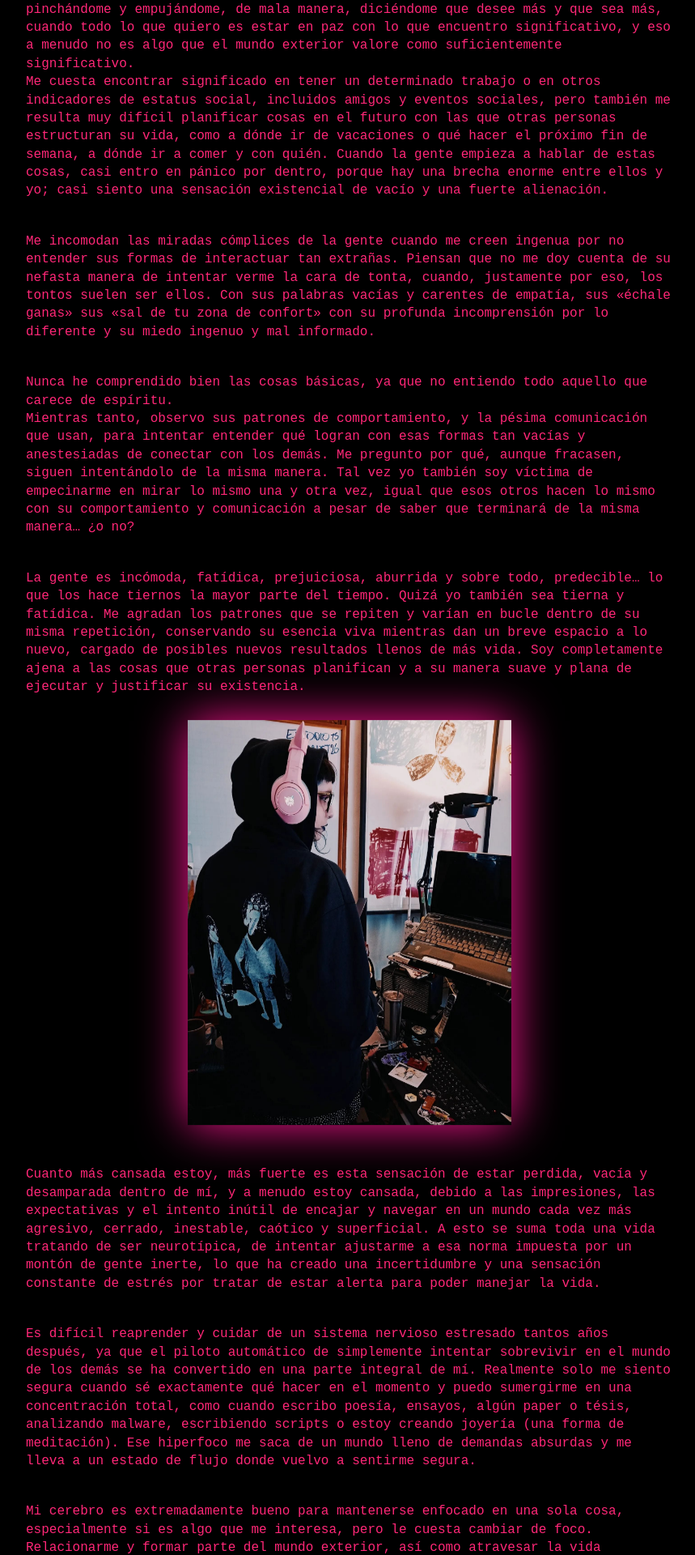
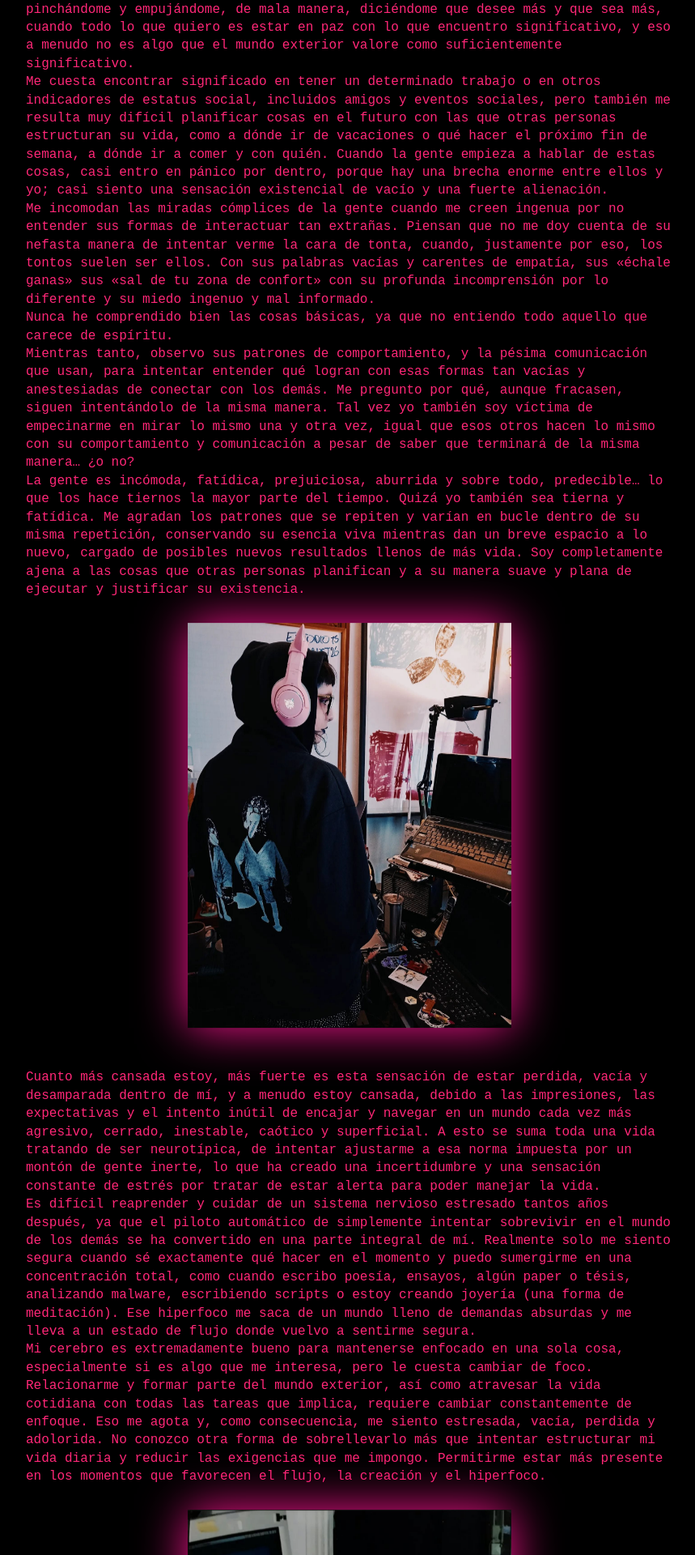
Before and after one commit to medusahra/medusahra.github.io, a Jekyll site: the page built from _posts/2025-11-13-neurodivergente.md, in a window 1280 px wide. Shown: the part 1122-3042 px from the top of the page at 81% size, without its empty margins (208-1067 px from the left). Built offline with Jekyll 4.4.1, drawn with Linux system fonts in a browser that asks for light colours.

Commit message:
Update 2025-11-13-neurodivergente.md

```diff
--- a/_posts/2025-11-13-neurodivergente.md
+++ b/_posts/2025-11-13-neurodivergente.md
@@ -18,29 +18,20 @@ Muy a menudo, más de lo que quisiera, me siento vacía y perdida, también terr
 
 Puedo ser ajena a cosas para las que otras personas se preparan, pero siento un significado profundo por unos segundos cuando hay un olor a pasto mojado en el aire después de la lluvia o cuando encuentro la mirada de mi gata Zero en el balcón, temprano en la mañana mientras el sol está saliendo o cuando cae el atardecer y se refleja en mi ventana. Solo pequeños destellos de significado y alegría abrumadores. Luego vuelvo a sentirme vacía y perdida la mayor parte del tiempo.
 
-<div style="margin: 40px 0;"></div>
-
 
 <img src="/assets/zero1.jpg" alt="zerogata" style="max-width: 90%; width: 400px; display: block; margin: 40px auto; filter: drop-shadow(0 0 30px #ff1493);">
-
-<div style="margin: 40px 0;"></div>
 
 
 En un mundo exterior, que con todas sus impresiones, constantemente está pinchándome y empujándome, de mala manera, diciéndome que desee más y que sea más, cuando todo lo que quiero es estar en paz con lo que encuentro significativo, y eso a menudo no es algo que el mundo exterior valore como suficientemente significativo.
 
 Me cuesta encontrar significado en tener un determinado trabajo o en otros indicadores de estatus social, incluidos amigos y eventos sociales, pero también me resulta muy difícil planificar cosas en el futuro con las que otras personas estructuran su vida, como a dónde ir de vacaciones o qué hacer el próximo fin de semana, a dónde ir a comer y con quién. Cuando la gente empieza a hablar de estas cosas, casi entro en pánico por dentro, porque hay una brecha enorme entre ellos y yo; casi siento una sensación existencial de vacío y una fuerte alienación.
 
-<div style="margin: 40px 0;"></div>
-
 Me incomodan las miradas cómplices de la gente cuando me creen ingenua por no entender sus formas de interactuar tan extrañas. Piensan que no me doy cuenta de su nefasta manera de intentar verme la cara de tonta, cuando, justamente por eso, los tontos suelen ser ellos. Con sus palabras vacías y carentes de empatía, sus «échale ganas» sus «sal de tu zona de confort» con su profunda incomprensión por lo diferente y su miedo ingenuo y mal informado.
 
-<div style="margin: 40px 0;"></div>
 
 Nunca he comprendido bien las cosas básicas, ya que no entiendo todo aquello que carece de espíritu.
 
 Mientras tanto, observo sus patrones de comportamiento, y la pésima comunicación que usan, para intentar entender qué logran con esas formas tan vacías y anestesiadas de conectar con los demás. Me pregunto por qué, aunque fracasen, siguen intentándolo de la misma manera. Tal vez yo también soy víctima de empecinarme en mirar lo mismo una y otra vez, igual que esos otros hacen lo mismo con su comportamiento y comunicación a pesar de saber que terminará de la misma manera... ¿o no?
-
-<div style="margin: 40px 0;"></div>
 
 La gente es incómoda, fatídica, prejuiciosa, aburrida y sobre todo, predecible... lo que los hace tiernos la mayor parte del tiempo. Quizá yo también sea tierna y fatídica. Me agradan los patrones que se repiten y varían en bucle dentro de su misma repetición, conservando su esencia viva mientras dan un breve espacio a lo nuevo, cargado de posibles nuevos resultados llenos de más vida. Soy completamente ajena a las cosas que otras personas planifican y a su manera suave y plana de ejecutar y justificar su existencia.
 
@@ -52,11 +43,9 @@ La gente es incómoda, fatídica, prejuiciosa, aburrida y sobre todo, predecible
 
 Cuanto más cansada estoy, más fuerte es esta sensación de estar perdida, vacía y desamparada dentro de mí, y a menudo estoy cansada, debido a las impresiones, las expectativas y el intento inútil de encajar y navegar en un mundo cada vez más agresivo, cerrado, inestable, caótico y superficial. A esto se suma toda una vida tratando de ser neurotípica, de intentar ajustarme a esa norma impuesta por un montón de gente inerte, lo que ha creado una incertidumbre y una sensación constante de estrés por tratar de estar alerta para poder manejar la vida.
 
-<div style="margin: 40px 0;"></div>
 
 Es difícil reaprender y cuidar de un sistema nervioso estresado tantos años después, ya que el piloto automático de simplemente intentar sobrevivir en el mundo de los demás se ha convertido en una parte integral de mí. Realmente solo me siento segura cuando sé exactamente qué hacer en el momento y puedo sumergirme en una concentración total, como cuando escribo poesía, ensayos, algún paper o tésis, analizando malware, escribiendo scripts o estoy creando joyería (una forma de meditación). Ese hiperfoco me saca de un mundo lleno de demandas absurdas y me lleva a un estado de flujo donde vuelvo a sentirme segura.
 
-<div style="margin: 40px 0;"></div>
 
 Mi cerebro es extremadamente bueno para mantenerse enfocado en una sola cosa, especialmente si es algo que me interesa, pero le cuesta cambiar de foco. Relacionarme y formar parte del mundo exterior, así como atravesar la vida cotidiana con todas las tareas que implica, requiere cambiar constantemente de enfoque. Eso me agota y, como consecuencia, me siento estresada, vacía, perdida y adolorida. No conozco otra forma de sobrellevarlo más que intentar estructurar mi vida diaria y reducir las exigencias que me impongo. Permitirme estar más presente en los momentos que favorecen el flujo, la creación y el hiperfoco.
 
@@ -67,8 +56,6 @@ Mi cerebro es extremadamente bueno para mantenerse enfocado en una sola cosa, es
 
 
 Mi cerebro habita el mundo de una manera particular. Soy autista —diagnosticada a los nueve años y luego a los treinta y uno—, tengo TDAH y un trastorno esquizoafectivo. Esto último significa que convivo con síntomas propios de la esquizofrenia, como alucinaciones visuales y auditivas, paranoia, delirio de persecución, sobre todo cuando paso por mucho estrés, pero también con los de un trastorno del estado de ánimo. En mi caso, un vaivén entre la euforia ligera de la hipomanía y los abismos de la depresión mayor.
-
-<div style="margin: 40px 0;"></div>
 
 Bien controlados con medicación, sí. Pero eso no quita que mi percepción de la realidad a veces no coincida con la de los demás. Oh, ¿te sorprende? ¿Pensaste que solo era excéntrica? Qué ternura. Supongo que era momento de revelarlo, pues no cometí ningún crímen como para tener que esconderlo, aunque en mi realidad no cambia nada. Siempre he sido así, con una mente que opera en una frecuencia distinta, analizando el mundo con una profundidad casi absurda, lo que me permite captar detalles que otros ignoran, analizar el mundo con perspicacia y, al mismo tiempo, desconectarme por completo de lo que muchos consideran esencial.
 
```
